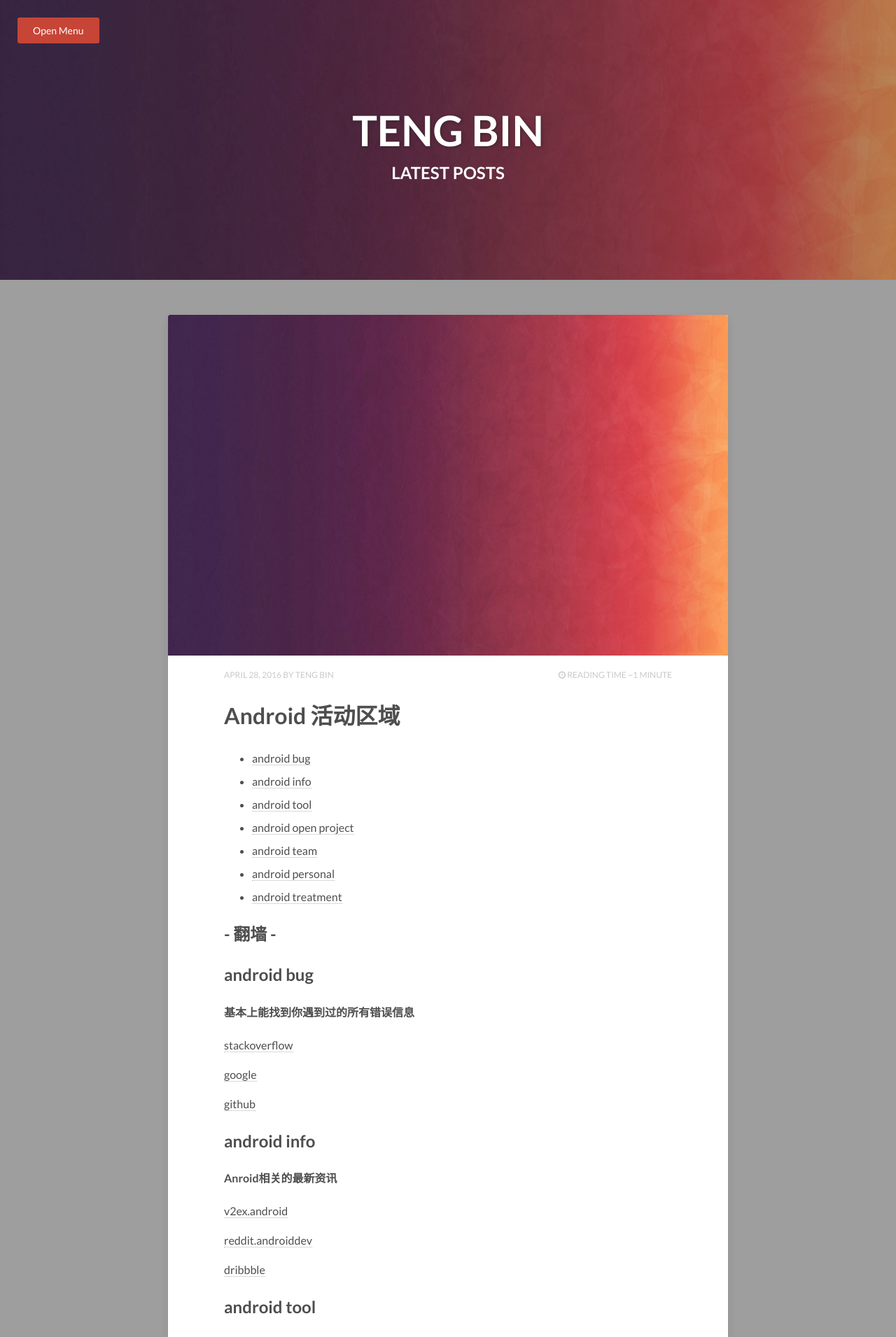
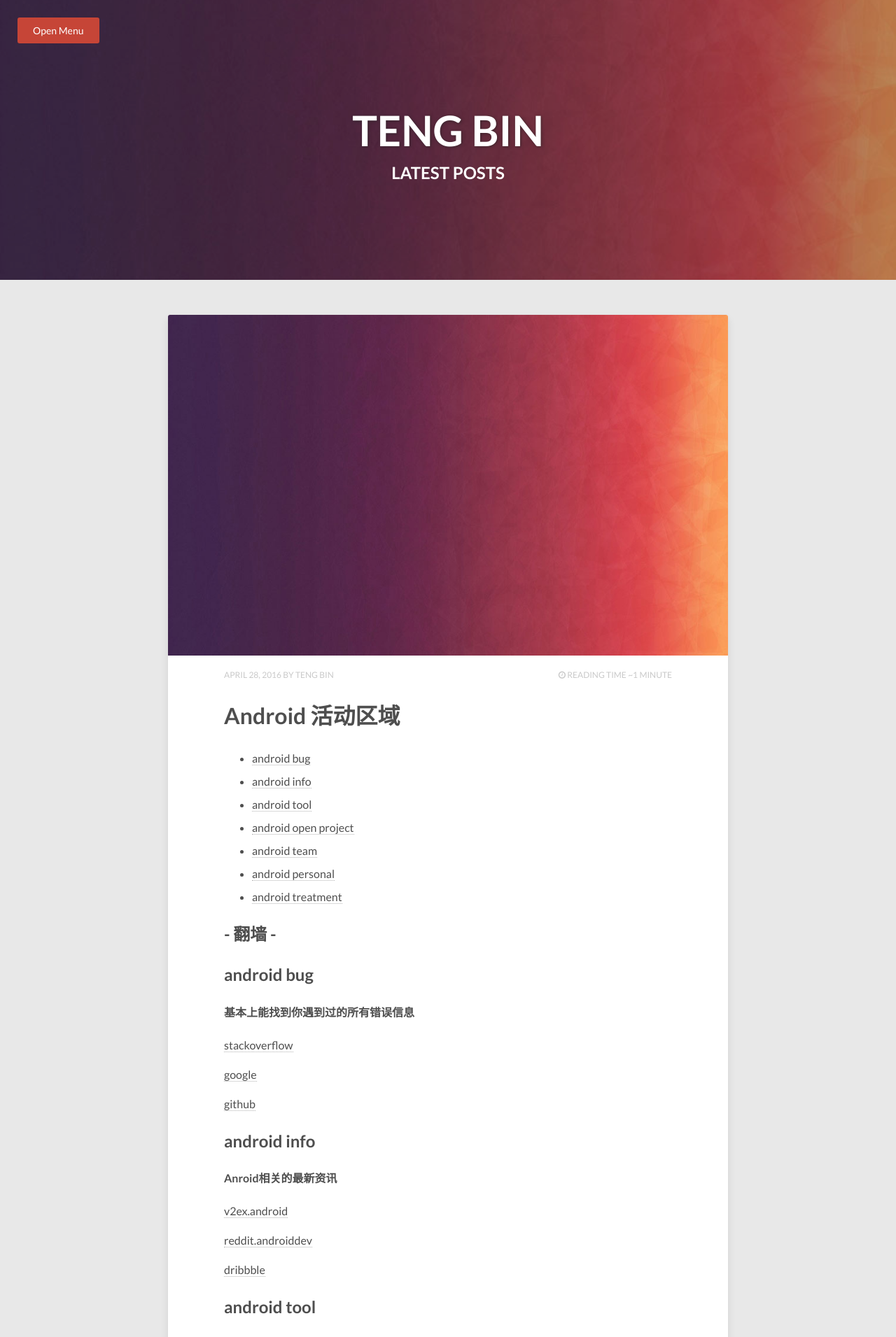
Before and after one commit to tengbinlive/tengbinlive.github.io, a Jekyll site: the page built from index.html, in a window 1280 px wide. Shown: the top 1911 px of the page at 70% size. Built offline with Jekyll 4.4.1, drawn with Linux system fonts in a browser that asks for light colours; nearby versions of some CDN libraries; the list of posts is cut into pages by our own code.

Commit message:
no message

```diff
--- a/_config.yml
+++ b/_config.yml
@@ -26,7 +26,7 @@ owner:
   google_plus:     118360841479524890332
 
 # Background image to be tiled on all pages
-background: /images/bg1.png
+background: /images/bg1.jpg
 
 # Analytics and webmaster tools stuff goes here
 google_analytics:   true
```
